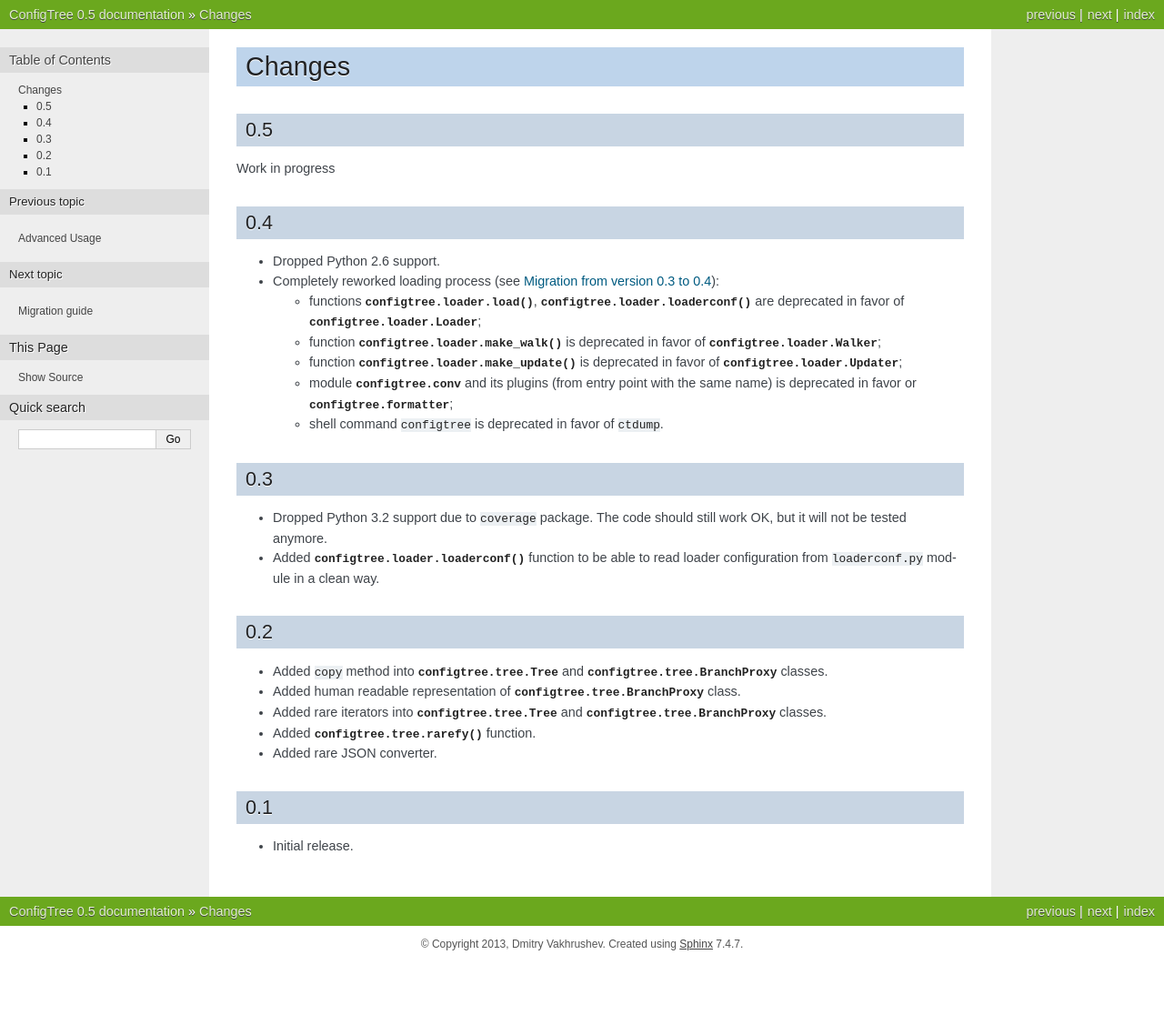
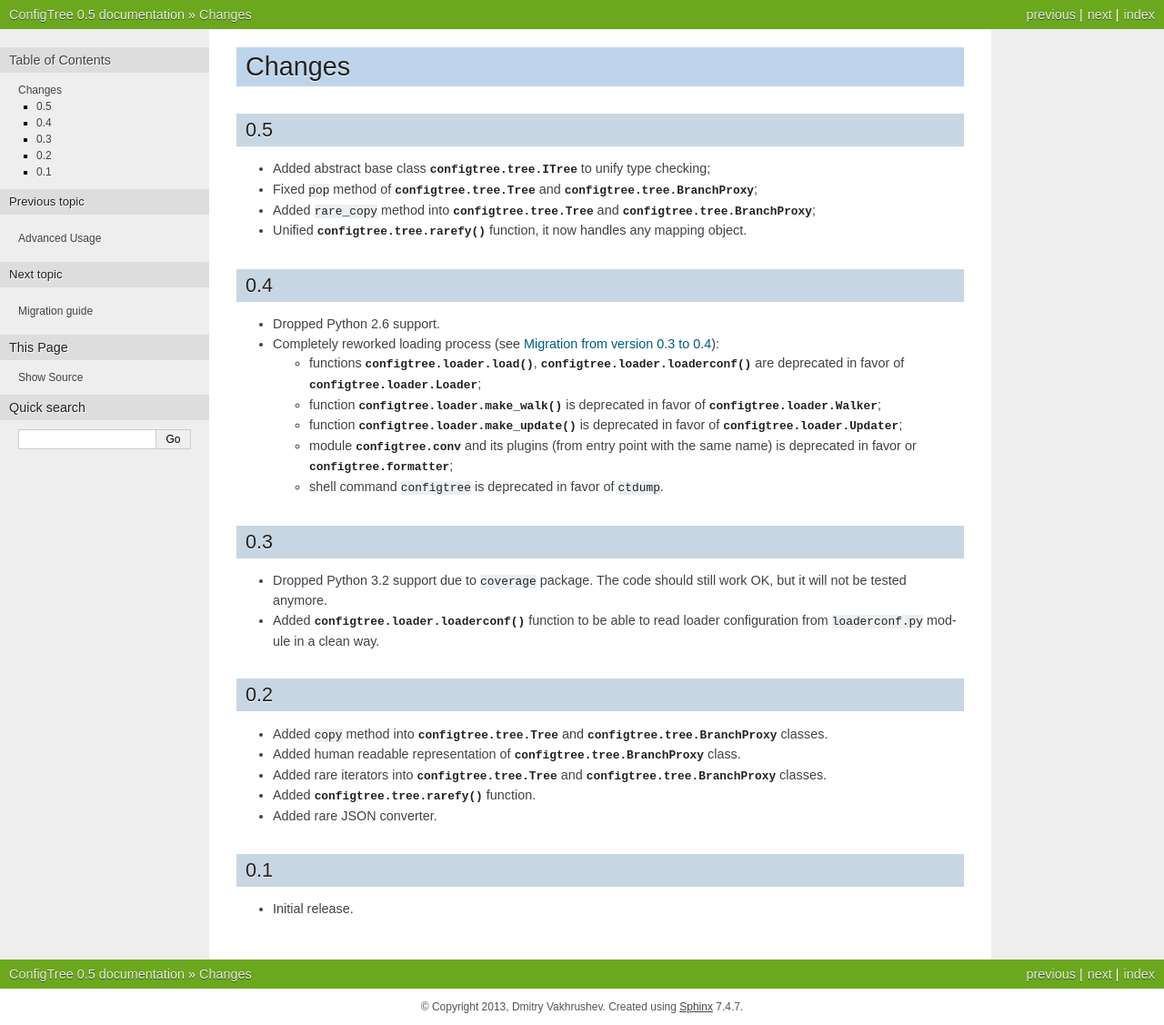
Before and after one commit to StudioEtrange/ConfigTree, a Sphinx documentation site: the page built from docs/changelog.rst, in a window 1280 px wide. Shown: the whole page at 91% size. Built offline with Sphinx 7.4.7, drawn with Linux system fonts in a browser that asks for light colours; before the commit the page ends 1058 px from its top, so only the background shows below that.

Commit message:
Updated changelog

```diff
--- a/CHANGES.rst
+++ b/CHANGES.rst
@@ -4,7 +4,10 @@ Changes
 0.5
 ---
 
-Work in progress
+*   Added abstract base class ``ITree`` to unify type checking;
+*   Fixed ``pop`` method of ``Tree`` and ``BranchProxy``;
+*   Added ``rare_copy`` method into ``Tree`` and ``BranchProxy``;
+*   Unified ``rarefy`` function, it now handles any mapping object.
 
 
 0.4
--- a/docs/changelog.rst
+++ b/docs/changelog.rst
@@ -4,7 +4,10 @@ Changes
 0.5
 ---
 
-Work in progress
+*   Added abstract base class :class:`configtree.tree.ITree` to unify type checking;
+*   Fixed ``pop`` method of :class:`configtree.tree.Tree` and :class:`configtree.tree.BranchProxy`;
+*   Added ``rare_copy`` method into :class:`configtree.tree.Tree` and :class:`configtree.tree.BranchProxy`;
+*   Unified :func:`configtree.tree.rarefy` function, it now handles any mapping object.
 
 
 0.4
```
